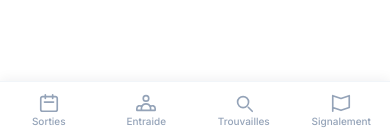
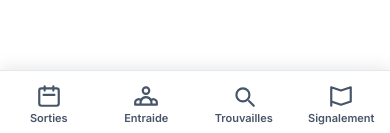
Before and after one commit to mtcorppro-max/Pieauxerre, a Next.js app: page /carte in a window 390 px wide. Shown: the part 708-841 px from the top of the page. Built offline with nearby package versions, Linux system fonts and the light colour scheme; no server answers; the database is empty.

Commit message:
BottomNav : icônes plus grandes, contraste élevé, indicateur onglet actif

```diff
--- a/src/components/BottomNav.tsx
+++ b/src/components/BottomNav.tsx
@@ -5,32 +5,36 @@ import { usePathname } from "next/navigation";
 import { Suspense } from "react";
 
 function IconCalendar({ active }: { active: boolean }) {
+  const c = active ? "#1d4ed8" : "#475569";
   return (
-    <svg xmlns="http://www.w3.org/2000/svg" width="22" height="22" fill="none" viewBox="0 0 24 24" stroke={active ? "#1d4ed8" : "#94a3b8"} strokeWidth={1.8}>
+    <svg xmlns="http://www.w3.org/2000/svg" width="26" height="26" fill="none" viewBox="0 0 24 24" stroke={c} strokeWidth={2}>
       <path strokeLinecap="round" strokeLinejoin="round" d="M8 7V3m8 4V3m-9 8h10M5 21h14a2 2 0 002-2V7a2 2 0 00-2-2H5a2 2 0 00-2 2v12a2 2 0 002 2z" />
     </svg>
   );
 }
 
 function IconHandshake({ active }: { active: boolean }) {
+  const c = active ? "#1d4ed8" : "#475569";
   return (
-    <svg xmlns="http://www.w3.org/2000/svg" width="22" height="22" fill="none" viewBox="0 0 24 24" stroke={active ? "#1d4ed8" : "#94a3b8"} strokeWidth={1.8}>
+    <svg xmlns="http://www.w3.org/2000/svg" width="26" height="26" fill="none" viewBox="0 0 24 24" stroke={c} strokeWidth={2}>
       <path strokeLinecap="round" strokeLinejoin="round" d="M17 20h5v-2a3 3 0 00-5.356-1.857M17 20H7m10 0v-2c0-.656-.126-1.283-.356-1.857M7 20H2v-2a3 3 0 015.356-1.857M7 20v-2c0-.656.126-1.283.356-1.857m0 0a5.002 5.002 0 019.288 0M15 7a3 3 0 11-6 0 3 3 0 016 0z" />
     </svg>
   );
 }
 
 function IconSearch({ active }: { active: boolean }) {
+  const c = active ? "#1d4ed8" : "#475569";
   return (
-    <svg xmlns="http://www.w3.org/2000/svg" width="22" height="22" fill="none" viewBox="0 0 24 24" stroke={active ? "#1d4ed8" : "#94a3b8"} strokeWidth={1.8}>
+    <svg xmlns="http://www.w3.org/2000/svg" width="26" height="26" fill="none" viewBox="0 0 24 24" stroke={c} strokeWidth={2}>
       <path strokeLinecap="round" strokeLinejoin="round" d="M21 21l-4.35-4.35M17 11A6 6 0 115 11a6 6 0 0112 0z" />
     </svg>
   );
 }
 
 function IconFlag({ active }: { active: boolean }) {
+  const c = active ? "#1d4ed8" : "#475569";
   return (
-    <svg xmlns="http://www.w3.org/2000/svg" width="22" height="22" fill="none" viewBox="0 0 24 24" stroke={active ? "#1d4ed8" : "#94a3b8"} strokeWidth={1.8}>
+    <svg xmlns="http://www.w3.org/2000/svg" width="26" height="26" fill="none" viewBox="0 0 24 24" stroke={c} strokeWidth={2}>
       <path strokeLinecap="round" strokeLinejoin="round" d="M3 21V4m0 0l9 3 9-3v13l-9 3-9-3V4z" />
     </svg>
   );
@@ -48,7 +52,7 @@ function NavContent() {
 
   return (
     <nav
-      className="fixed inset-x-0 bottom-0 z-[2000] flex border-t border-slate-100 bg-white/98 backdrop-blur-md shadow-[0_-1px_12px_rgba(15,23,42,0.07)] md:hidden"
+      className="fixed inset-x-0 bottom-0 z-[2000] flex border-t border-slate-200 bg-white/95 backdrop-blur-md shadow-[0_-2px_16px_rgba(15,23,42,0.1)] md:hidden"
       style={{ paddingBottom: "env(safe-area-inset-bottom)" }}
     >
       {TABS.map(({ href, label, Icon }) => {
@@ -57,19 +61,21 @@ function NavContent() {
           <Link
             key={href}
             href={href}
-            className="flex flex-1 flex-col items-center justify-center gap-0.5 py-2.5"
+            className="relative flex flex-1 flex-col items-center justify-center gap-1 py-3"
           >
+            {active && (
+              <span className="absolute top-0 left-1/2 -translate-x-1/2 h-0.5 w-8 rounded-full bg-primary" />
+            )}
             <Icon active={active} />
             <span className={[
-              "text-[10px] font-medium leading-none",
-              active ? "text-primary" : "text-slate-400",
+              "text-[11px] font-semibold leading-none",
+              active ? "text-primary" : "text-slate-600",
             ].join(" ")}>
               {label}
             </span>
           </Link>
         );
       })}
-
     </nav>
   );
 }
```
